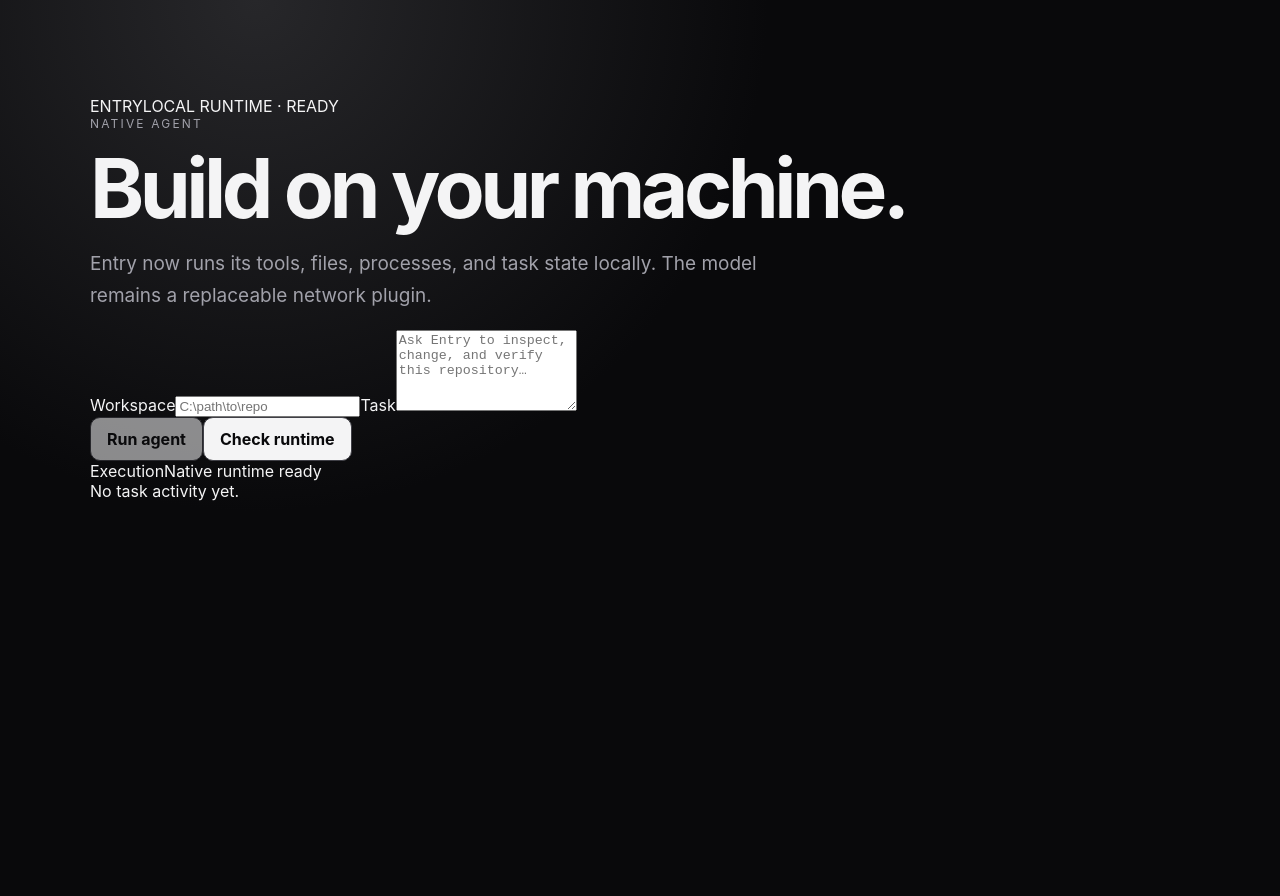
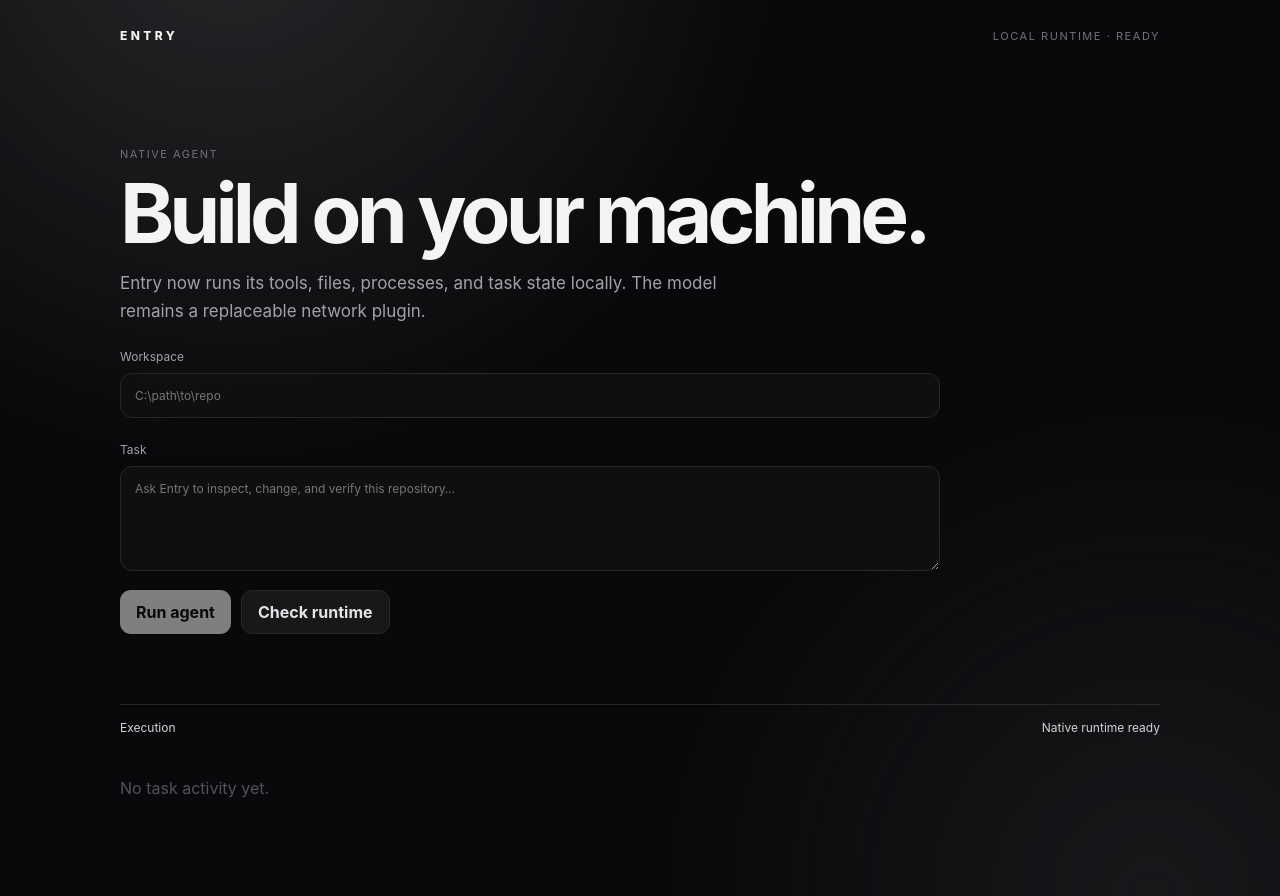
Before and after one commit to thirdbase1/entry-retired, a React (Vite) app: page / in a window 1280 px wide. Before the commit the page ends 800 px from the top, so only its background shows below. Built offline with nearby package versions, Linux system fonts and the light colour scheme.

Commit message:
ui: refine native agent workspace

```diff
--- a/src/styles.css
+++ b/src/styles.css
@@ -4,85 +4,26 @@
   background: #09090b;
   font-synthesis: none;
 }
-
 * { box-sizing: border-box; }
-
-body {
-  margin: 0;
-  min-width: 320px;
-  min-height: 100vh;
-  background:
-    radial-gradient(circle at 20% 0%, #27272a 0, transparent 32rem),
-    #09090b;
-}
-
-button {
-  border: 1px solid #3f3f46;
-  border-radius: 10px;
-  background: #f4f4f5;
-  color: #09090b;
-  padding: 11px 16px;
-  font: inherit;
-  font-weight: 700;
-  cursor: pointer;
-}
-
-button:disabled { opacity: .55; cursor: wait; }
-
-.shell {
-  width: min(1100px, calc(100% - 40px));
-  margin: 0 auto;
-  padding: 12vh 0 10vh;
-}
-
-.hero { max-width: 760px; }
-
-.eyebrow {
-  color: #a1a1aa;
-  font-size: 12px;
-  letter-spacing: .18em;
-}
-
-h1 {
-  margin: 18px 0;
-  font-size: clamp(42px, 7vw, 82px);
-  line-height: .98;
-  letter-spacing: -.055em;
-}
-
-p {
-  max-width: 680px;
-  color: #a1a1aa;
-  font-size: 19px;
-  line-height: 1.65;
-}
-
-.status {
-  margin-top: 14px;
-  color: #71717a;
-  font-family: ui-monospace, SFMono-Regular, monospace;
-  font-size: 13px;
-}
-
-.grid {
-  display: grid;
-  grid-template-columns: repeat(3, 1fr);
-  gap: 12px;
-  margin-top: 90px;
-}
-
-article {
-  min-height: 150px;
-  padding: 22px;
-  border: 1px solid #27272a;
-  border-radius: 14px;
-  background: #111113;
-}
-
-article strong, article span { display: block; }
-article strong { margin-bottom: 10px; }
-article span { color: #71717a; line-height: 1.5; }
-
-@media (max-width: 700px) {
-  .grid { grid-template-columns: 1fr; }
-}
+body { margin: 0; min-width: 320px; min-height: 100vh; background: radial-gradient(circle at 18% -10%, #27272a 0, transparent 34rem), radial-gradient(circle at 90% 100%, #18181b 0, transparent 30rem), #09090b; }
+button, input, textarea { font: inherit; }
+button { border: 0; border-radius: 11px; background: #f4f4f5; color: #09090b; padding: 11px 16px; font-weight: 750; cursor: pointer; }
+button:disabled { opacity: .5; cursor: wait; }
+button.secondary { background: #18181b; color: #e4e4e7; border: 1px solid #27272a; }
+.shell { width: min(1040px, calc(100% - 44px)); margin: 0 auto; padding: 28px 0 70px; }
+.topbar, .activity-head { display: flex; align-items: center; justify-content: space-between; gap: 16px; }
+.brand { font-size: 12px; font-weight: 850; letter-spacing: .28em; }
+.runtime, .eyebrow, .event-kind { color: #71717a; font-size: 11px; letter-spacing: .14em; text-transform: uppercase; }
+.workspace-panel { margin-top: 13vh; max-width: 820px; }
+h1 { margin: 14px 0; font-size: clamp(46px, 7vw, 82px); line-height: .94; letter-spacing: -.06em; }
+.workspace-panel > p { max-width: 650px; color: #a1a1aa; line-height: 1.65; font-size: 17px; }
+label { display: block; margin-top: 24px; color: #a1a1aa; font-size: 12px; }
+input, textarea { width: 100%; margin-top: 9px; border: 1px solid #27272a; border-radius: 12px; outline: none; background: rgba(17,17,19,.82); color: #f4f4f5; padding: 14px; resize: vertical; }
+input:focus, textarea:focus { border-color: #52525b; }
+.actions { display: flex; gap: 10px; margin-top: 16px; }
+.activity { margin-top: 70px; border-top: 1px solid #27272a; }
+.activity-head { padding: 15px 0; color: #d4d4d8; font-size: 12px; }
+.empty { padding: 28px 0; color: #52525b; }
+article { padding: 17px 0; border-top: 1px solid #18181b; }
+article p { margin: 7px 0 0; white-space: pre-wrap; color: #a1a1aa; line-height: 1.55; font-family: ui-monospace, SFMono-Regular, monospace; font-size: 12px; }
+@media (max-width: 700px) { .shell { width: min(100% - 28px, 1040px); } .workspace-panel { margin-top: 10vh; } h1 { font-size: 48px; } .actions { flex-direction: column; } }
```
